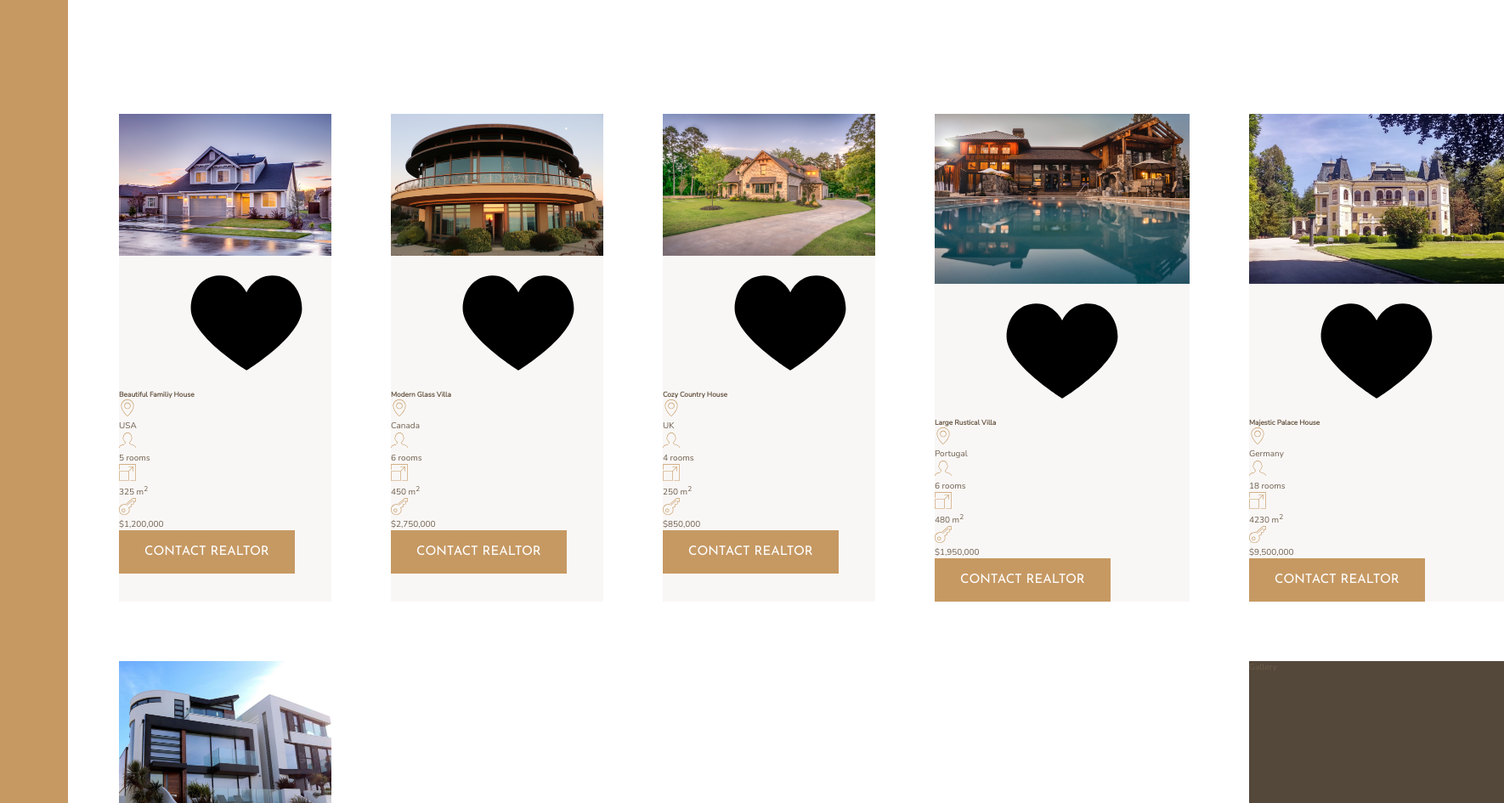
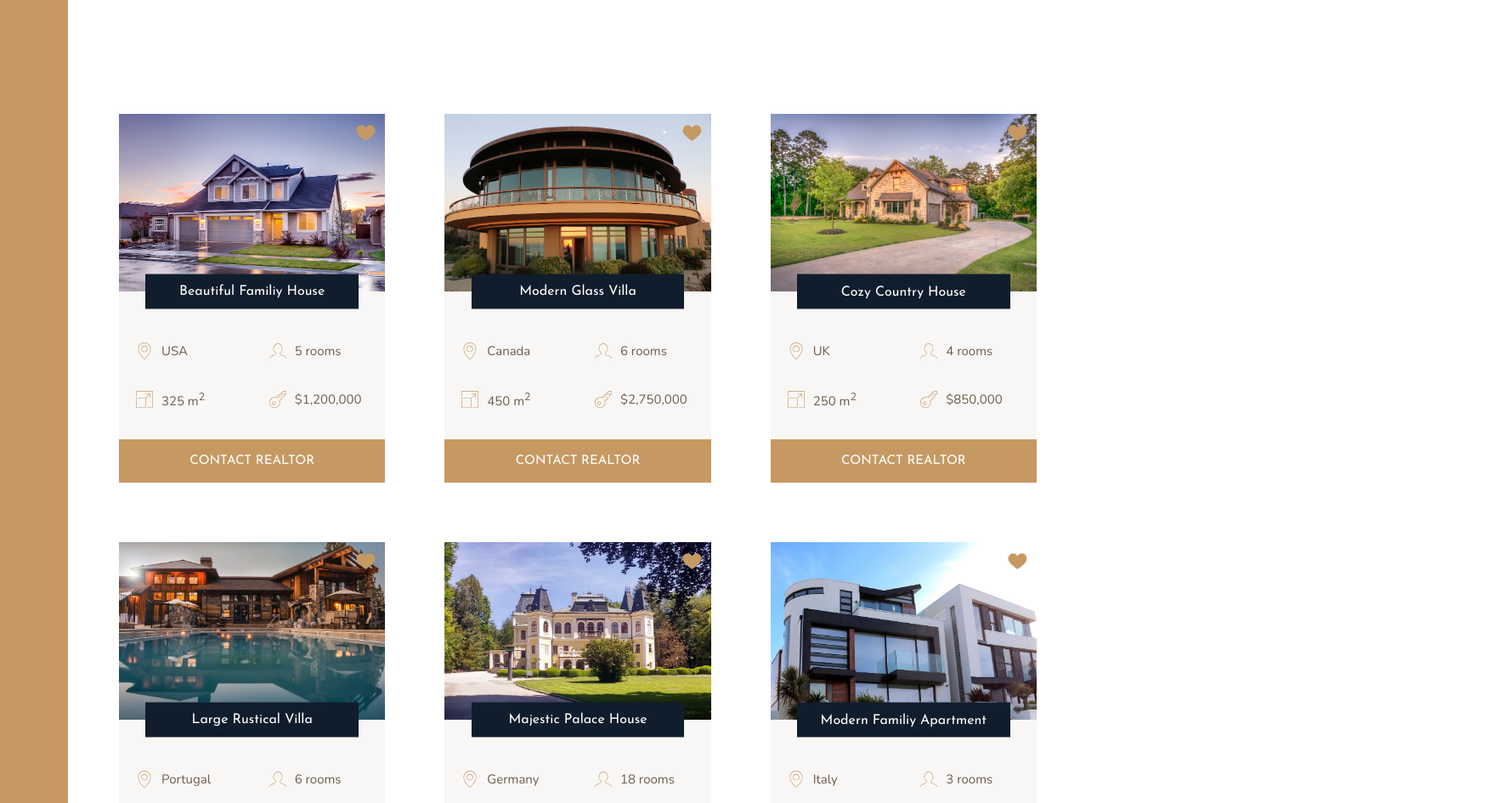
Before and after one commit to miketabb33/Nexter, a website: page index.html in a window 1280 px wide. Shown: the part 1780-2725 px from the top of the page at 85% size, 1770 px wide, since content can reach past the window. Drawn offline with nearby package versions, Linux system fonts and the light colour scheme.

Commit message:
complete homes part 2

```diff
--- a/index.html
+++ b/index.html
@@ -99,7 +99,7 @@
     </div>
     <section class="homes">
       <div class="home">
-          <img src="img/house-1.jpeg" alt="House 1" class="home__img">
+        <img src="img/house-1.jpeg" alt="House 1" class="home__img" />
         <svg class="home__like">
           <use xlink:href="img/sprite.svg#icon-heart-full"></use>
         </svg>
@@ -131,9 +131,8 @@
         <button class="btn home__btn">Contact realtor</button>
       </div>
 
-
       <div class="home">
-          <img src="img/house-2.jpeg" alt="House 2" class="home__img">
+        <img src="img/house-2.jpeg" alt="House 2" class="home__img" />
         <svg class="home__like">
           <use xlink:href="img/sprite.svg#icon-heart-full"></use>
         </svg>
@@ -166,7 +165,7 @@
       </div>
 
       <div class="home">
-          <img src="img/house-3.jpeg" alt="House 3" class="home__img">
+        <img src="img/house-3.jpeg" alt="House 3" class="home__img" />
         <svg class="home__like">
           <use xlink:href="img/sprite.svg#icon-heart-full"></use>
         </svg>
@@ -199,7 +198,7 @@
       </div>
 
       <div class="home">
-          <img src="img/house-4.jpeg" alt="House 4" class="home__img">
+        <img src="img/house-4.jpeg" alt="House 4" class="home__img" />
         <svg class="home__like">
           <use xlink:href="img/sprite.svg#icon-heart-full"></use>
         </svg>
@@ -232,7 +231,7 @@
       </div>
 
       <div class="home">
-          <img src="img/house-5.jpeg" alt="House 5" class="home__img">
+        <img src="img/house-5.jpeg" alt="House 5" class="home__img" />
         <svg class="home__like">
           <use xlink:href="img/sprite.svg#icon-heart-full"></use>
         </svg>
@@ -265,7 +264,7 @@
       </div>
 
       <div class="home">
-          <img src="img/house-6.jpeg" alt="House 6" class="home__img">
+        <img src="img/house-6.jpeg" alt="House 6" class="home__img" />
         <svg class="home__like">
           <use xlink:href="img/sprite.svg#icon-heart-full"></use>
         </svg>
@@ -296,6 +295,8 @@
         </div>
         <button class="btn home__btn">Contact realtor</button>
       </div>
+    </section>
+
     <section class="gallery">Gallery</section>
     <footer class="footer">Footer</footer>
   </body>
--- a/sass/_homes.scss
+++ b/sass/_homes.scss
@@ -10,27 +10,70 @@
 .home {
   background-color: $color-grey-light-1;
 
+  display: grid;
+  grid-template-columns: repeat(2, 1fr);
+  grid-row-gap: 3.5rem;
+
   &__img {
+    z-index: 1;
     width: 100%;
+    grid-column: 1 / -1;
+    grid-row: 1/2;
   }
 
   &__like {
+    z-index: 2;
+    grid-column: 2/3;
+    grid-row: 1/2;
+    fill: $color-primary;
+    width: 2.5rem;
+    height: 2.5rem;
+    justify-self: end;
+    margin: 1rem;
   }
 
   &__name {
+    grid-column: 1 / -1;
+    grid-row: 1 / 2;
+    font-family: $font-display;
+    font-size: 1.6rem;
+    text-align: center;
+    padding: 1.25rem;
+    background-color: $color-secondary;
+    color: white;
+    font-weight: 400;
+    width: 80%;
+    justify-self: center;
+    align-self: end;
+
+    transform: translateY(50%);
+
+    z-index: 2;
+  }
+
+  &__location,
+  &__rooms {
+    margin-top: 2.5rem;
   }
 
   &__location,
   &__rooms,
   &__area,
   &__price {
+    font-size: 1.5rem;
+    margin-left: 2rem;
+    display: flex;
+    align-items: center;
+
     svg {
       fill: $color-primary;
       width: 2rem;
       height: 2rem;
-    }
-
-    p {
+      margin-right: 1rem;
     }
   }
+
+  &__btn {
+    grid-column: 1 / -1;
+  }
 }
```
Also changed, not shown: css/style.css. Lines whose indentation alone changed are shown as unchanged.
